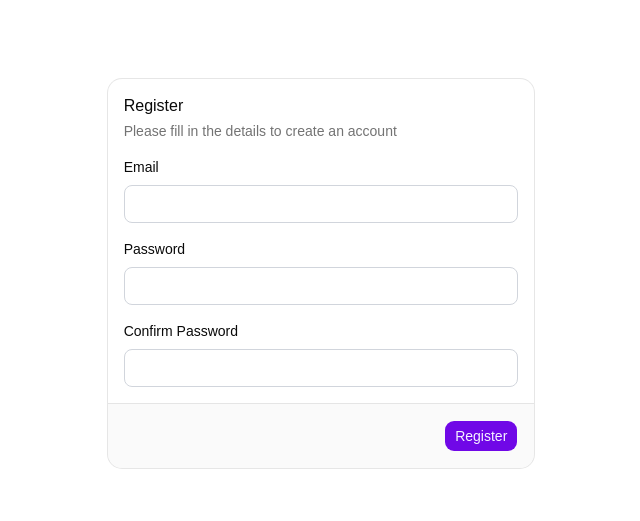
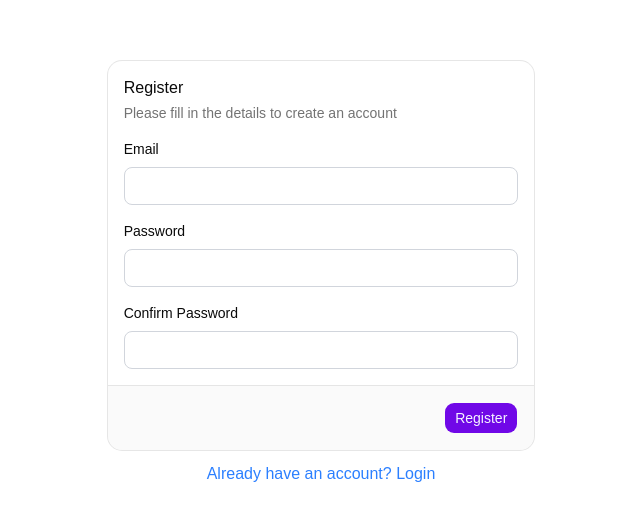
Before and after one commit to kavindu-udara/techmart-ecommerce, a React (Vite) app in the folder frontend/: page /register in a window 1280 px wide. Shown: the part 127-648 px from the top of the page, without its empty margins (319-959 px from the left). Built offline with nearby package versions, Linux system fonts and the light colour scheme; no server answers.

Commit message:
link two auth pages via link

```diff
--- a/frontend/src/pages/LoginPage.tsx
+++ b/frontend/src/pages/LoginPage.tsx
@@ -10,7 +10,7 @@
 
 const LoginPage = () => {
     return (
-        <main className="w-full min-h-screen flex justify-center items-center">
+        <main className="w-full min-h-screen flex flex-col gap-3 justify-center items-center">
             <Card className="w-1/3">
                 <CardHeader>
                     <CardTitle>Login</CardTitle>
@@ -32,6 +32,9 @@
                     <Button>Login</Button>
                 </CardFooter>
             </Card>
+            <a href="/register" className="text-blue-500 hover:underline">
+                Don't have an account? Register
+            </a>
         </main>
     )
 }
--- a/frontend/src/pages/RegisterPage.tsx
+++ b/frontend/src/pages/RegisterPage.tsx
@@ -10,7 +10,7 @@
 
 const RegisterPage = () => {
     return (
-        <main className="w-full min-h-screen flex justify-center items-center">
+        <main className="w-full min-h-screen flex flex-col gap-3 justify-center items-center">
             <Card className="w-1/3">
                 <CardHeader>
                     <CardTitle>Register</CardTitle>
@@ -37,6 +37,9 @@
                     <Button>Register</Button>
                 </CardFooter>
             </Card>
+            <a href="/login" className="text-blue-500 hover:underline">
+                Already have an account? Login
+            </a>
         </main>
     )
 }
```
